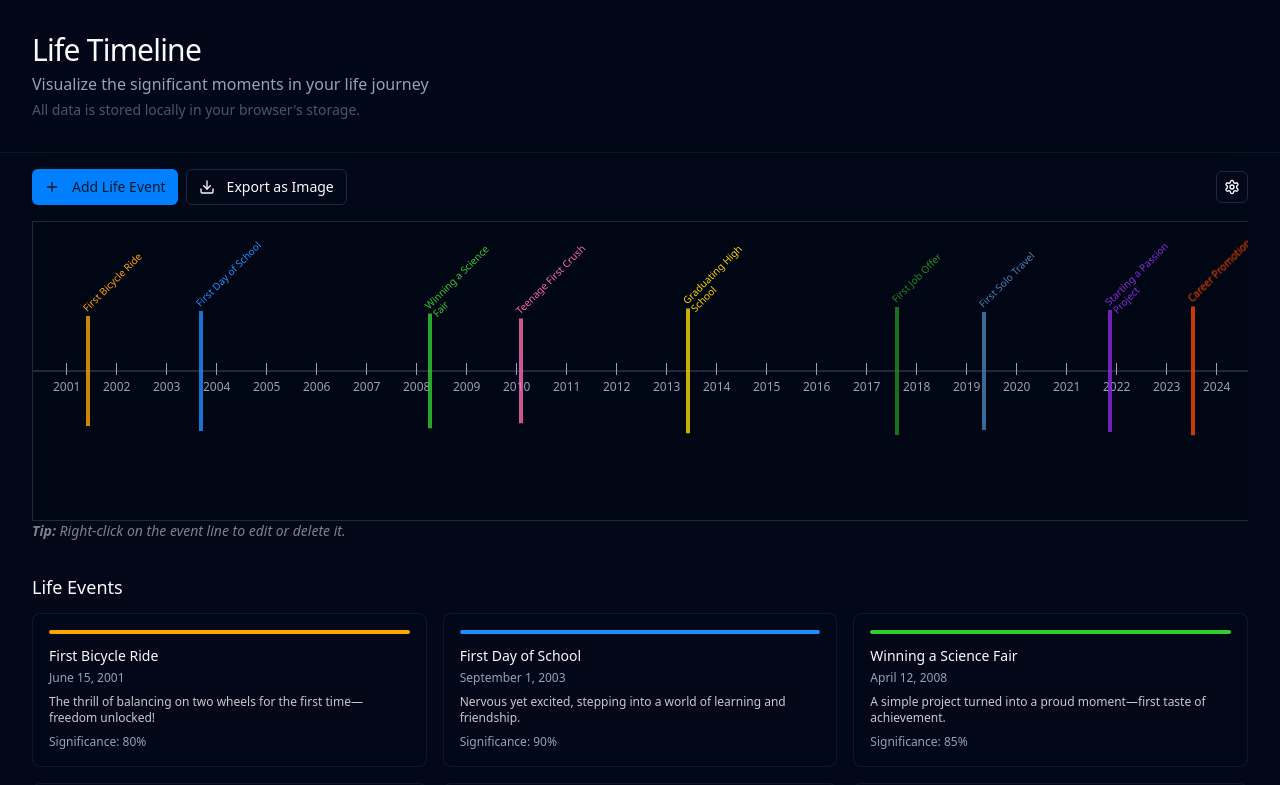
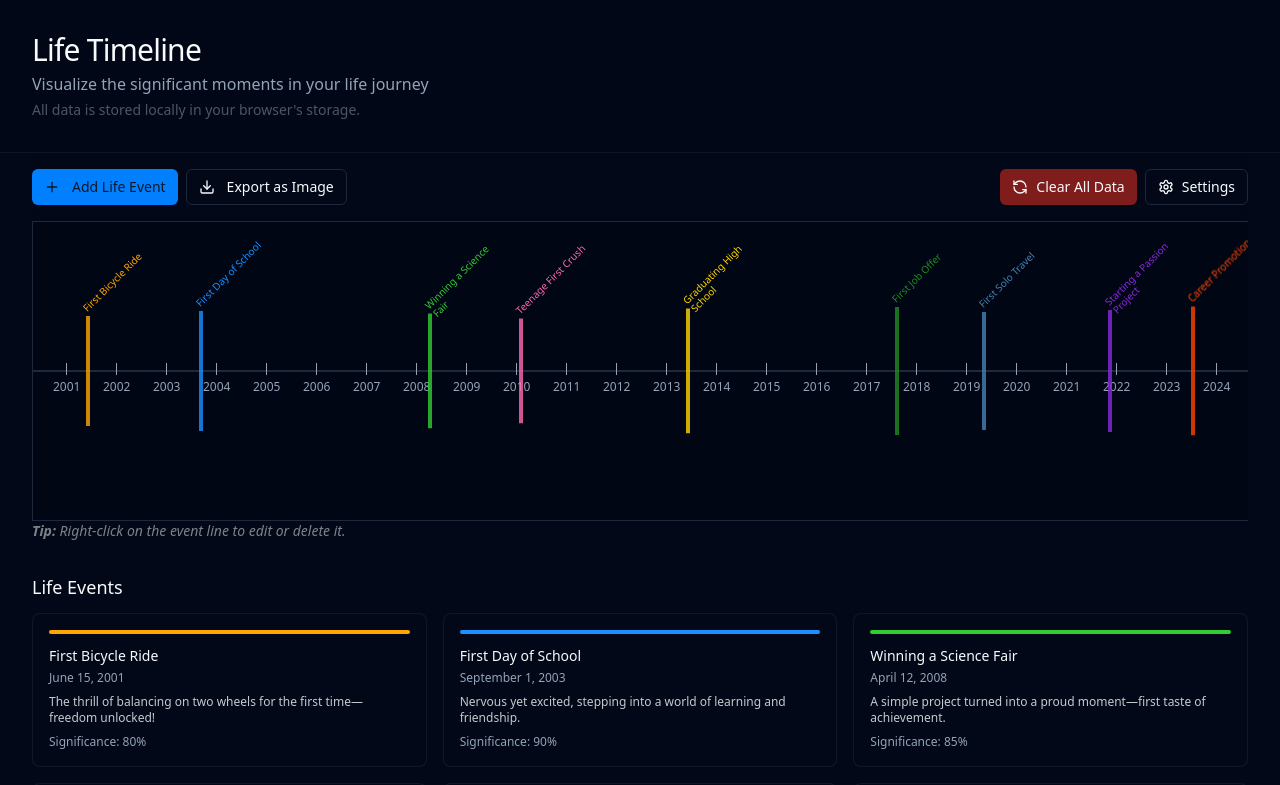
Before and after one commit to heiswayi/life-timeline, a React (Vite) app: page / in a window 1280 px wide. Shown: the top 785 px of the page. Built offline with nearby package versions, Linux system fonts and the light colour scheme.

Commit message:
add clear all data

```diff
--- a/src/components/LifeTimeline.tsx
+++ b/src/components/LifeTimeline.tsx
@@ -182,6 +182,7 @@ const LifeTimeline: React.FC<LifeTimelineProps> = ({ className }) => {
   // Delete confirmation dialog
   const [deleteDialogOpen, setDeleteDialogOpen] = useState(false);
   const [eventToDelete, setEventToDelete] = useState<string | null>(null);
+  const [clearAllDialogOpen, setClearAllDialogOpen] = useState(false);
 
   // Toast notifications
   const { toast } = useToast();
@@ -376,6 +377,28 @@ const LifeTimeline: React.FC<LifeTimelineProps> = ({ className }) => {
     window.addEventListener('mouseup', handleMouseUp);
   };
 
+  const handleClearAllData = () => {
+    setEvents([]);
+    setConfig({
+      startYear: new Date().getFullYear(),
+      endYear: new Date().getFullYear(),
+      yearSpacing: 50,
+      showFutureYears: true,
+      highlightCurrentYear: true,
+    });
+
+    localStorage.removeItem('lifeEvents');
+    localStorage.removeItem('timelineConfig');
+
+    setClearAllDialogOpen(false);
+
+    toast({
+      title: "All Data Cleared",
+      description: "Your timeline has been reset.",
+      variant: "destructive",
+    });
+  };
+
   return (
     <div className={cn("flex flex-col h-full", className)}>
       <TimelineControls
@@ -383,6 +406,7 @@ const LifeTimeline: React.FC<LifeTimelineProps> = ({ className }) => {
         onConfigChange={handleConfigChange}
         onAddEvent={handleAddEvent}
         onExportImage={handleExportImage}
+        onReset={() => setClearAllDialogOpen(true)}
         yearRange={yearRange}
       />
 
@@ -521,6 +545,27 @@ const LifeTimeline: React.FC<LifeTimelineProps> = ({ className }) => {
           </AlertDialogFooter>
         </AlertDialogContent>
       </AlertDialog>
+
+      {/* Clear All Confirmation Dialog */}
+      <AlertDialog open={clearAllDialogOpen} onOpenChange={setClearAllDialogOpen}>
+        <AlertDialogContent>
+          <AlertDialogHeader>
+            <AlertDialogTitle>Clear All Data?</AlertDialogTitle>
+            <AlertDialogDescription>
+              This will delete all events and reset your timeline settings. This action cannot be undone.
+            </AlertDialogDescription>
+          </AlertDialogHeader>
+          <AlertDialogFooter>
+            <AlertDialogCancel>Cancel</AlertDialogCancel>
+            <AlertDialogAction
+              onClick={handleClearAllData}
+              className="bg-destructive text-destructive-foreground hover:bg-destructive/90"
+            >
+              Clear All
+            </AlertDialogAction>
+          </AlertDialogFooter>
+        </AlertDialogContent>
+      </AlertDialog>
     </div >
   );
 };
--- a/src/components/TimelineControls.tsx
+++ b/src/components/TimelineControls.tsx
@@ -5,7 +5,7 @@ import { Button } from '@/components/ui/button';
 import { Input } from '@/components/ui/input';
 import { Switch } from '@/components/ui/switch';
 import { Label } from '@/components/ui/label';
-import { Plus, Settings, Download } from 'lucide-react';
+import { Plus, Settings, Download, RefreshCcw } from 'lucide-react';
 import {
   Popover,
   PopoverContent,
@@ -23,6 +23,7 @@ interface TimelineControlsProps {
   onConfigChange: (config: Partial<TimelineConfig>) => void;
   onAddEvent: () => void;
   onExportImage: () => void;
+  onReset: () => void;
   yearRange: { earliestYear: number; latestYear: number };
 }
 
@@ -31,6 +32,7 @@ const TimelineControls: React.FC<TimelineControlsProps> = ({
   onConfigChange,
   onAddEvent,
   onExportImage,
+  onReset,
   yearRange,
 }) => {
   return (
@@ -72,6 +74,25 @@ const TimelineControls: React.FC<TimelineControlsProps> = ({
         </TooltipProvider>
       </div>
 
+      <div className="flex items-center space-x-2">
+        <TooltipProvider>
+          <Tooltip>
+            <TooltipTrigger asChild>
+              <Button
+                onClick={onReset}
+                variant="destructive"
+                className="transition-all duration-300 shadow-sm"
+                size='sm'
+              >
+                <RefreshCcw className="h-4 w-4" /> Clear All Data
+              </Button>
+            </TooltipTrigger>
+            <TooltipContent side="bottom">
+              Clear all data and reset settings
+            </TooltipContent>
+          </Tooltip>
+        </TooltipProvider>
+
         <Popover>
           <TooltipProvider>
             <Tooltip>
@@ -79,10 +100,10 @@ const TimelineControls: React.FC<TimelineControlsProps> = ({
                 <PopoverTrigger asChild>
                   <Button
                     variant="outline"
-                  size="icon"
-                  className="h-8 w-8 transition-all duration-300"
+                    className="transition-all duration-300"
+                    size='sm'
                   >
-                  <Settings className="h-4 w-4" />
+                    <Settings className="h-4 w-4" /> Settings
                   </Button>
                 </PopoverTrigger>
               </TooltipTrigger>
@@ -169,6 +190,8 @@ const TimelineControls: React.FC<TimelineControlsProps> = ({
           </PopoverContent>
         </Popover>
       </div>
+
+    </div>
   );
 };
 
```
Lines whose indentation alone changed are shown as unchanged.
